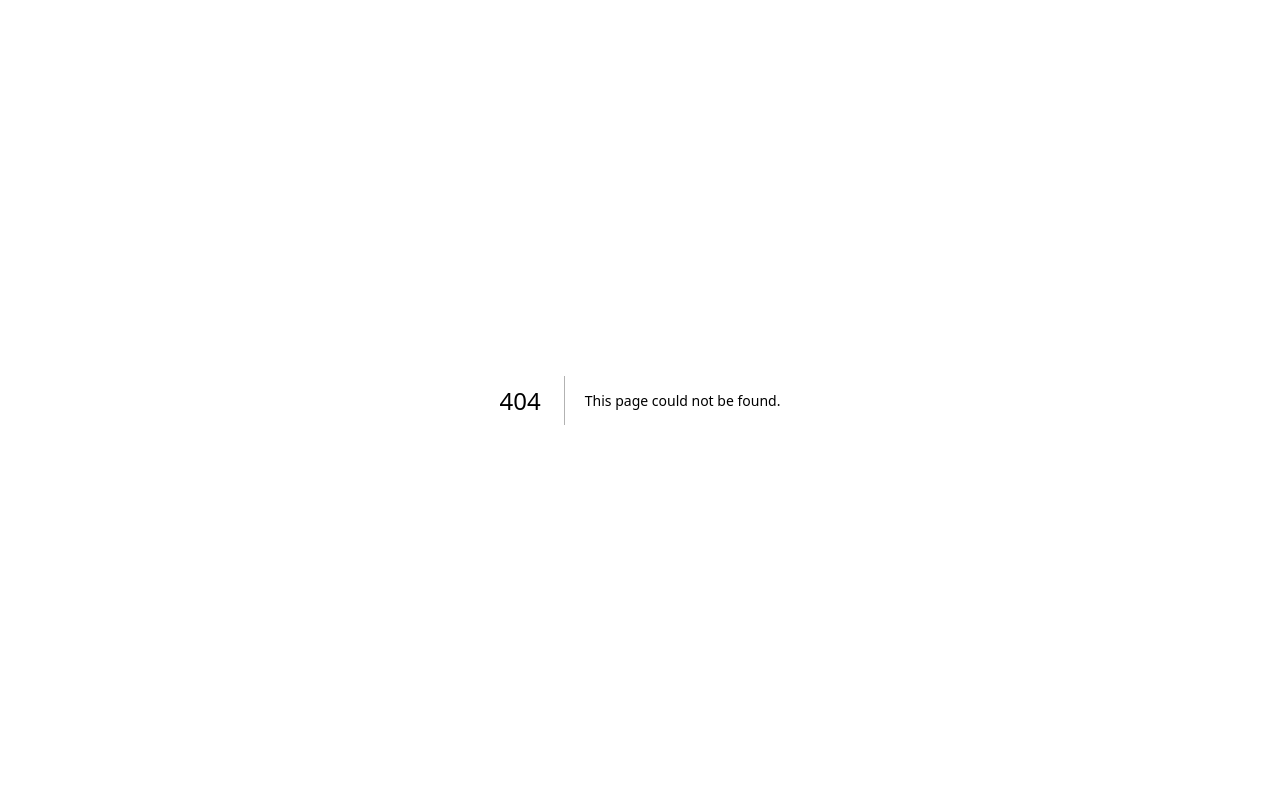
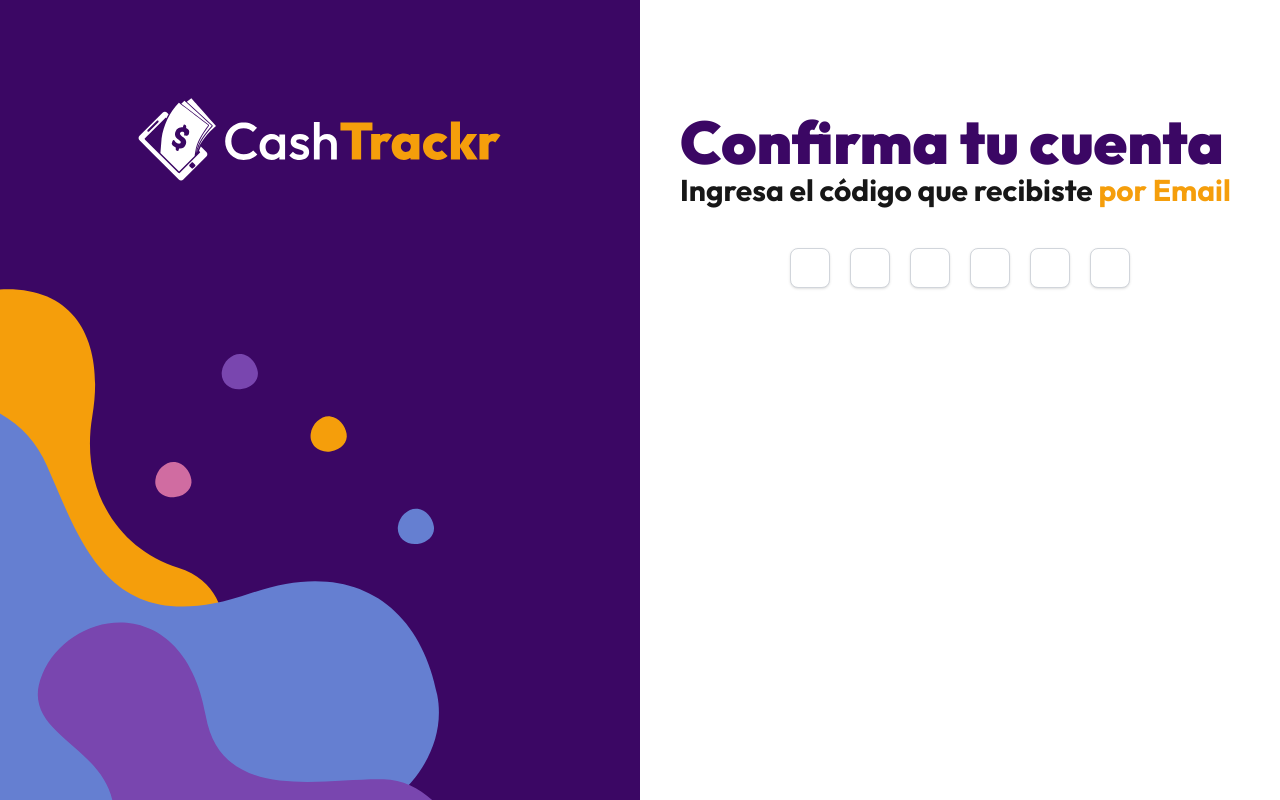
Before and after one commit to javiers78889/newCyberCafeFront, a Next.js app: page /auth/confirm-account in a window 1280 px wide. Before the commit this address had no page. Built offline with nearby package versions, Linux system fonts and the light colour scheme.

Commit message:
confirmar cuenta

```diff
--- /dev/null
+++ b/actions/confirm-account-action.ts
@@ -0,0 +1,6 @@
+"use server"
+
+
+export const ConfirmAccount = async () => {
+    return {error:[], success:""}
+}
--- /dev/null
+++ b/app/auth/confirm-account/page.tsx
@@ -0,0 +1,13 @@
+import ConfirmAccountForm from '@/components/auth/ConfirmAccountForm'
+
+
+export default function page() {
+    return (
+        <>
+            <h1 className="font-black text-6xl text-purple-950">Confirma tu cuenta</h1>
+            <p className="text-3xl font-bold">Ingresa el código que recibiste <span className="text-amber-500">por Email</span></p>
+
+            <ConfirmAccountForm />
+        </>
+    )
+}
--- /dev/null
+++ b/app/auth/new-password/page.tsx
@@ -0,0 +1,10 @@
+import React from 'react'
+
+export default function page() {
+  return (
+    <>
+      <h1 className="font-black text-6xl text-purple-950">¿Olvisate Tu Contraseña?</h1>
+      <p className="text-3xl font-bold">aquí puedes <span className="text-amber-500">Restablecerla</span></p>
+    </>
+  )
+}
--- /dev/null
+++ b/components/auth/ConfirmAccountForm.tsx
@@ -0,0 +1,43 @@
+"use client"
+import { ConfirmAccount } from '@/actions/confirm-account-action'
+import { PinInput, PinInputField } from '@chakra-ui/pin-input'
+import { error } from 'console'
+import { useEffect, useState } from 'react'
+import { useFormState } from 'react-dom'
+export default function ConfirmAccountForm() {
+    const [token, setToken] = useState("")
+    const [state, dispatch] = useFormState(ConfirmAccount,{
+        error:[],
+        success:""
+    })
+
+    console.log(state)
+
+    const onWrite = (data: string) => {
+        setToken(data)
+    }
+
+    return (
+        <div className='flex justify-center gap-5 my-10'>
+
+            <PinInput
+                value={token}
+                onChange={onWrite}
+                onComplete={dispatch}
+            >
+
+                <PinInputField className='h-10 w-10 border border-gray-300 placeholder-white shadow rounded-lg text-center' />
+                <PinInputField className='h-10 w-10 border border-gray-300 placeholder-white shadow rounded-lg text-center' />
+                <PinInputField className='h-10 w-10 border border-gray-300 placeholder-white shadow rounded-lg text-center' />
+                <PinInputField className='h-10 w-10 border border-gray-300 placeholder-white shadow rounded-lg text-center' />
+                <PinInputField className='h-10 w-10 border border-gray-300 placeholder-white shadow rounded-lg text-center' />
+                <PinInputField className='h-10 w-10 border border-gray-300 placeholder-white shadow rounded-lg text-center' />
+
+
+
+            </PinInput>
+
+
+        </div>
+    )
+}
--- a/components/auth/RegisterForm.tsx
+++ b/components/auth/RegisterForm.tsx
@@ -4,15 +4,25 @@
 import { useFormState } from "react-dom"
 import ErrorMessage from "../ui/ErrorMessage"
 import SuccessMessage from "../ui/SuccessMessage"
+import { useEffect, useRef } from "react"
 
 export default function RegisterForm() {
+  const ref = useRef<HTMLFormElement>(null)
   const [state, dispatch] = useFormState(createAccount, {
     errors: [],
     success: ''
   })
 
+  useEffect(() => {
+    if (state.success) {
+      ref.current?.reset()
+    }
+  }, [state])
+
   return (
-    <form action={dispatch}
+    <form
+      ref={ref}
+      action={dispatch}
       className="mt-14 space-y-5"
       noValidate
     >
--- a/package.json
+++ b/package.json
@@ -9,6 +9,7 @@
     "lint": "next lint"
   },
   "dependencies": {
+    "@chakra-ui/pin-input": "^2.1.0",
     "next": "14.2.23",
     "react": "^18",
     "react-dom": "^18",
```
Also changed, not shown: actions/create-account-action.ts (+5 -3 lines), 1 other file (tests, documents, lock files or other folders).
